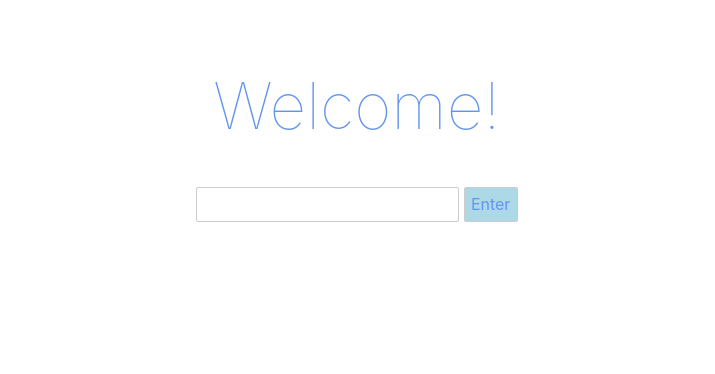
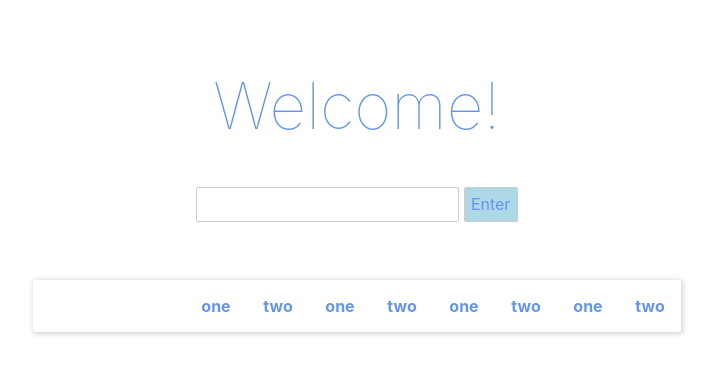
Before and after one commit to bartius-dev/weather-comparitor, a Svelte app: page / in a window 1280 px wide. Shown: the top 374 px of the page, without its empty margins (283-998 px from the left). Built offline with nearby package versions, Linux system fonts and the light colour scheme.

Commit message:
got started on the table, but then i realized how silly it is to spend time on css

```diff
--- a/src/App.svelte
+++ b/src/App.svelte
@@ -1,9 +1,11 @@
 <script>
   import CityInputField from './CityInputField.svelte';
+  import WeatherTable from './WeatherTable.svelte';
 
   let cities = [];
 
   function addCity(newCityName) {
+    // TODO call the weather API here!!!
     cities = [...cities, newCityName.detail.newCityName];
   }
 </script>
@@ -11,6 +13,7 @@
 <main>
   <h1>Welcome!</h1>
   <CityInputField on:addCity={addCity} />
+  <WeatherTable cities={cities} />
 </main>
 
 <style>
--- a/src/CityInputField.svelte
+++ b/src/CityInputField.svelte
@@ -34,16 +34,19 @@
   }
 </script>
 
+<div class="space-underneath">
 <input bind:value={newCity} on:keydown={handleKeyup} />
 <button on:click|preventDefault={handleClick}>Enter</button>
-
+</div>
 <style>
+  .space-underneath {
+    margin-bottom: 50px;
+  }
   input {
     color: cornflowerblue;
   }
   input:focus {
     border-color: cornflowerblue;
-    transition: border 0.2s ease-in-out;
     /*this outline: thin attribute makes the input more accessible to keyboard users*/
     outline: thin;
   }
--- /dev/null
+++ b/src/WeatherTable.svelte
@@ -0,0 +1,72 @@
+<script>
+    export let cities;
+</script>
+
+<table>
+    <thead>
+        <th class="city-name-cell">
+
+        </th>
+        <th class="data-cell">
+            one
+        </th>
+        <th class="data-cell">
+            two
+        </th>
+        <th class="data-cell">
+            one
+        </th>
+        <th class="data-cell">
+            two
+        </th>
+        <th class="data-cell">
+            one
+        </th>
+        <th class="data-cell">
+            two
+        </th>
+        <th class="data-cell">
+            one
+        </th>
+        <th class="data-cell">
+            two
+        </th>
+    </thead>
+    { #each cities as city }
+    <tr>
+        <td class="city-name-cell">{city}</td>
+        <td class="data-cell">14</td>
+        <td class="data-cell">1</td>
+    </tr>
+    { /each }
+</table>
+
+<style>
+    table {
+        margin-left: auto;
+        margin-right: auto;
+        border-collapse: collapse;
+        border-radius: 2px;
+        box-shadow: lightgray 1px 1px 5px 1px;
+    }
+    th {
+        color: cornflowerblue;
+    }
+    tr {
+        background-color: lightblue;
+        color: cornflowerblue;
+        border-radius: 2px;
+    }
+    td, th {
+        height: 50px;
+    }
+    tr:hover {
+        color: royalblue;
+    }
+    .city-name-cell {
+        width: 150px;
+    }
+    .data-cell {
+        width: 60px;
+    }
+</style>
```
